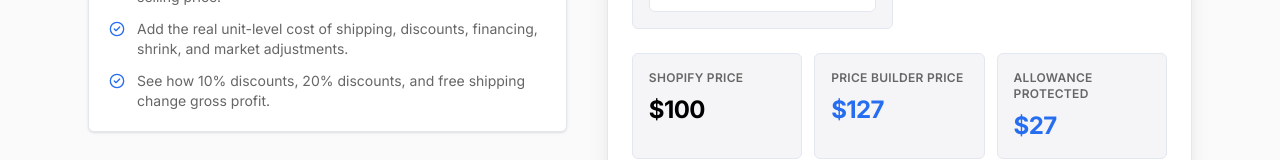
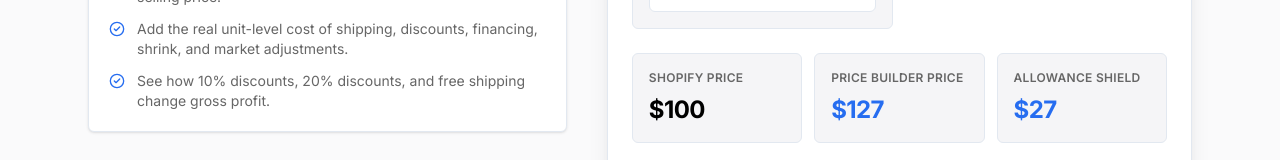
Before and after one commit to c-e-daly/useiwantthat, a Next.js app: page /tools/price-builder in a window 1280 px wide. Shown: the part 733-893 px from the top of the page. Built offline with nearby package versions, Linux system fonts and the light colour scheme; no server answers.

Commit message:
changing allowance protected to shield

```diff
--- a/components/marketing/PriceBuilderClient.tsx
+++ b/components/marketing/PriceBuilderClient.tsx
@@ -274,7 +274,7 @@ export function PriceBuilderClient() {
           tone="positive"
         />
         <Metric
-          label="Allowance protected"
+          label="Allowance Shield"
           value={formatCurrency(results.opportunityCost)}
           tone="positive"
         />
```
